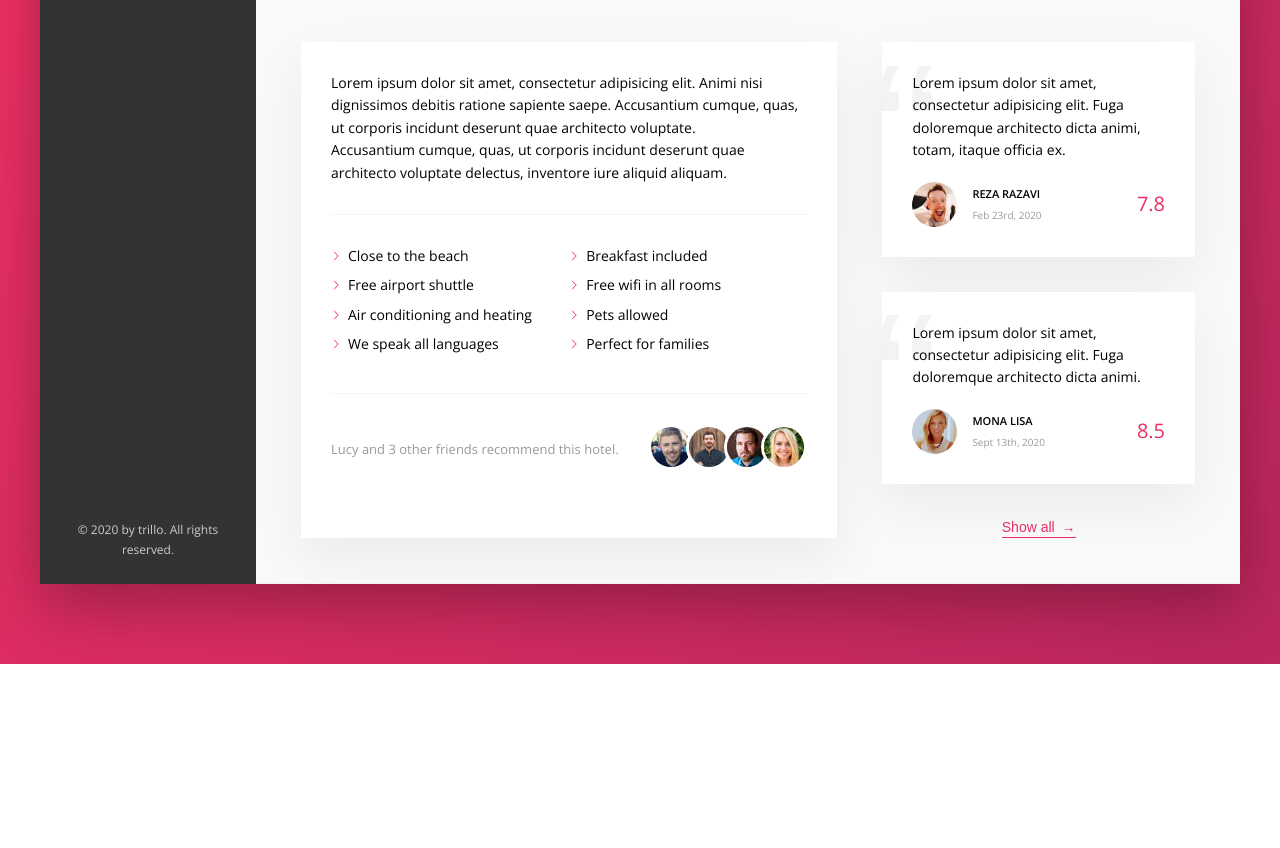
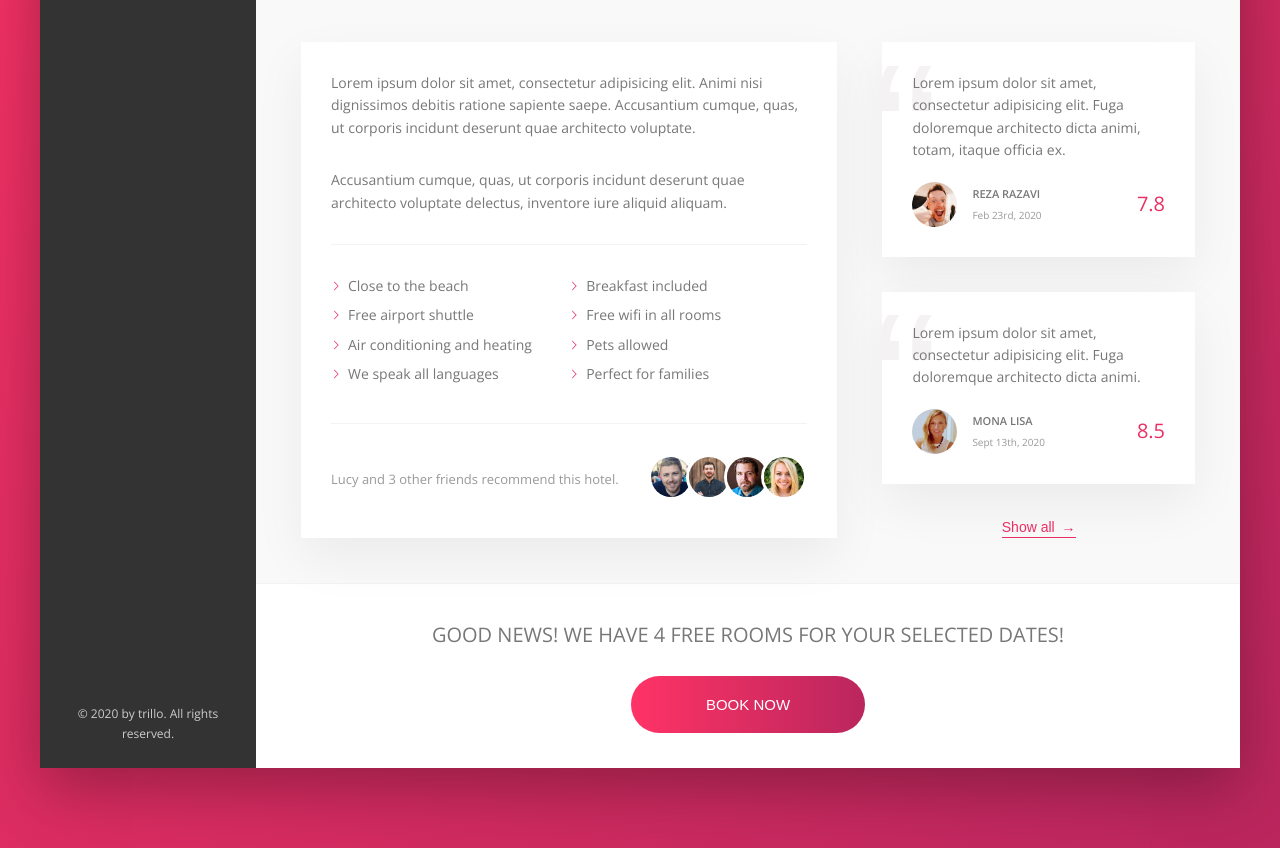
Before and after one commit to vahid-bagh3ri/Trillo, a website: page index.html in a window 1280 px wide. Shown: the part 605-1453 px from the top of the page. Before the commit the page ends 1269 px from the top, so only its background shows below. Drawn offline with nearby package versions, Linux system fonts and the light colour scheme.

Commit message:
Building the CTA Section And Bugs fixed

```diff
--- a/index.html
+++ b/index.html
@@ -249,6 +249,17 @@
 
 
           </div>
+          <div class="cta">
+            <h2 class="cta__book-now">
+              GOOD NEWS! WE HAVE 4 FREE ROOMS FOR YOUR SELECTED DATES!
+            </h2>
+            <button class="btn">
+              <span class="btn__visible">Book now</span>
+              <span class="btn__invisible">Only 4 rooms left</span>
+
+            </button>
+
+          </div>
         </main>
       </div>
     </div>
--- a/sass/_base.scss
+++ b/sass/_base.scss
@@ -49,7 +49,7 @@ body {
   font-family: "Open Sans", sans-serif;
   font-weight: 400;
   line-height: 1.6;
-  color: var(--color-Grey-dark-2);
+  color: var(--color-grey-dark-2);
   background-image: linear-gradient(
     to right bottom,
     var(--color-primary-light),
--- a/sass/_components.scss
+++ b/sass/_components.scss
@@ -269,9 +269,9 @@
   cursor: pointer;
   transition: all 0.2s;
 
-  & span{
+  & span {
     margin-left: 3px;
-    transition: margin-left .2s;
+    transition: margin-left 0.2s;
   }
 
   &:hover {
@@ -281,8 +281,6 @@
       margin-left: 8px;
     }
   }
-
-
 
   &:focus {
     outline: none;
@@ -311,8 +309,8 @@
 ///////////////////////////////////////
 // PARAGRAPH
 
-.praragraph:not(:last-of-type) {
-  margin-bottom: 2rem;
+.paragraph:not(:last-of-type) {
+  margin-bottom: 3rem;
 }
 
 ///////////////////////////////////////
@@ -442,3 +440,77 @@
     z-index: 1;
   }
 }
+
+///////////////////////////////////////
+// CALL TO ACTION
+
+.cta {
+  padding: 3.5rem 0;
+  text-align: center;
+
+  &__book-now {
+    font-size: 2rem;
+    font-weight: 300;
+    text-transform: uppercase;
+
+    margin-bottom: 2.5rem;
+  }
+}
+
+///////////////////////////////////////
+// CALL TO ACTION
+.btn {
+  font-size: 1.5rem;
+  font-weight: 300;
+  text-transform: uppercase;
+  border-radius: 100px;
+  border: none;
+  background-image: linear-gradient(
+    to right,
+    var(--color-primary-light),
+    var(--color-primary-dark)
+  );
+  color: #fff;
+  position: relative;
+  overflow: hidden;
+  cursor: pointer;
+
+  & > *{
+    display: inline-block;
+    height: 100%;
+    width: 100%;
+    transition: all 0.2s;
+
+  }
+
+  &__visible {
+    padding: 2rem 7.5rem;
+  }
+
+  &__invisible {
+    position: absolute;
+    padding: 2rem 0;
+    left: 0;
+    top: -100%;
+  }
+
+  &:hover{
+    background-image: linear-gradient(
+      to left,
+      var(--color-primary-light),
+      var(--color-primary-dark)
+    );
+  }
+
+  &:hover &__visible {
+    transform: translateY(100%);
+  }
+  &:hover &__invisible {
+    top: 0;
+  }
+
+  &:focus{
+    outline: none;
+    animation: pulsate 1s infinite;
+  }
+}
--- a/sass/_layout.scss
+++ b/sass/_layout.scss
@@ -20,6 +20,7 @@
 
 .content {
   display: flex;
+  color: var();
 }
 
 .sidebar {
```
Also changed, not shown: css/style.css.
